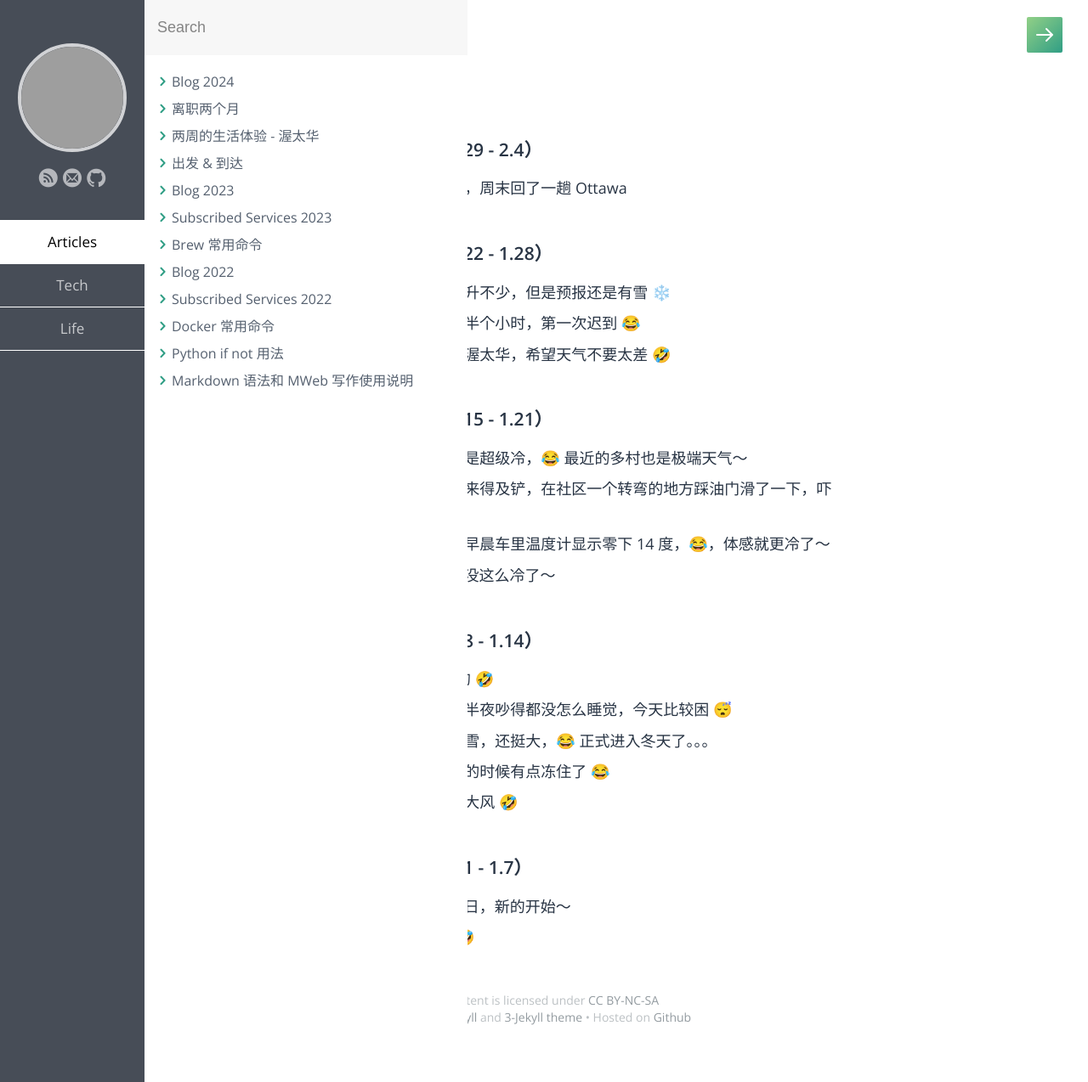
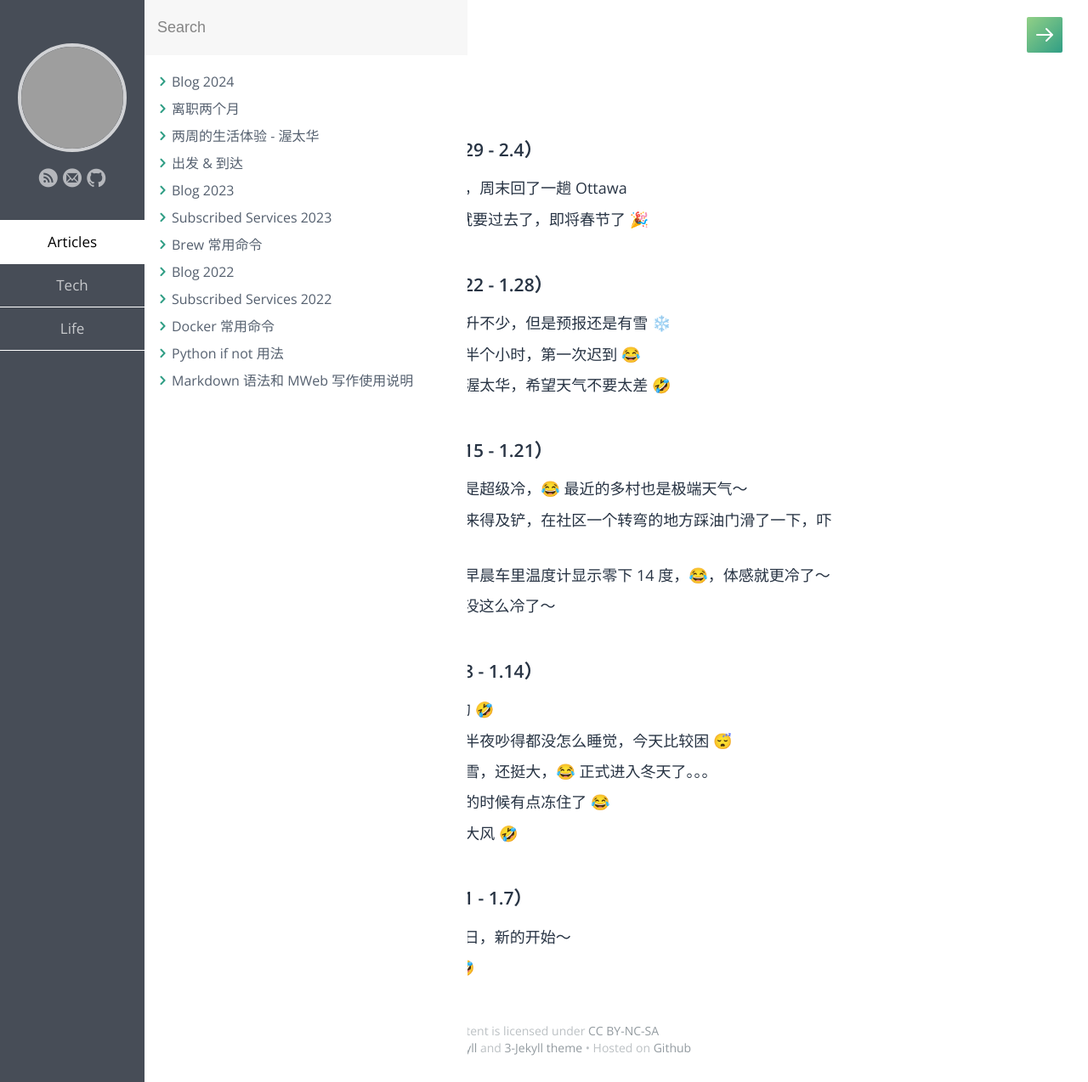
Before and after one commit to samxupeiran/samxupeiran.github.io, a Jekyll site: the page built from _posts/life/2024-01-02-my-blog.md, in a window 1280 px wide. Shown: the whole page at 85% size. Built offline with Jekyll 4.4.1, drawn with Linux system fonts in a browser that asks for light colours; some web fonts are replaced; grey boxes are pictures that could not be loaded.

Commit message:
feat: add weekly blog 1.31

```diff
--- a/_posts/life/2024-01-02-my-blog.md
+++ b/_posts/life/2024-01-02-my-blog.md
@@ -8,6 +8,7 @@ tags: Blog
 
 - ### 2024 年 1 月 第 5 周（1.29 - 2.4）
      - 1.29 周一，今天天气不错，周末回了一趟 Ottawa
+     - 1.31 2024 年的第一个月就要过去了，即将春节了 🎉
 
 - ### 2024 年 1 月 第 4 周（1.22 - 1.28）
      - 1.22 周一，这周温度会回升不少，但是预报还是有雪 ❄️
```
